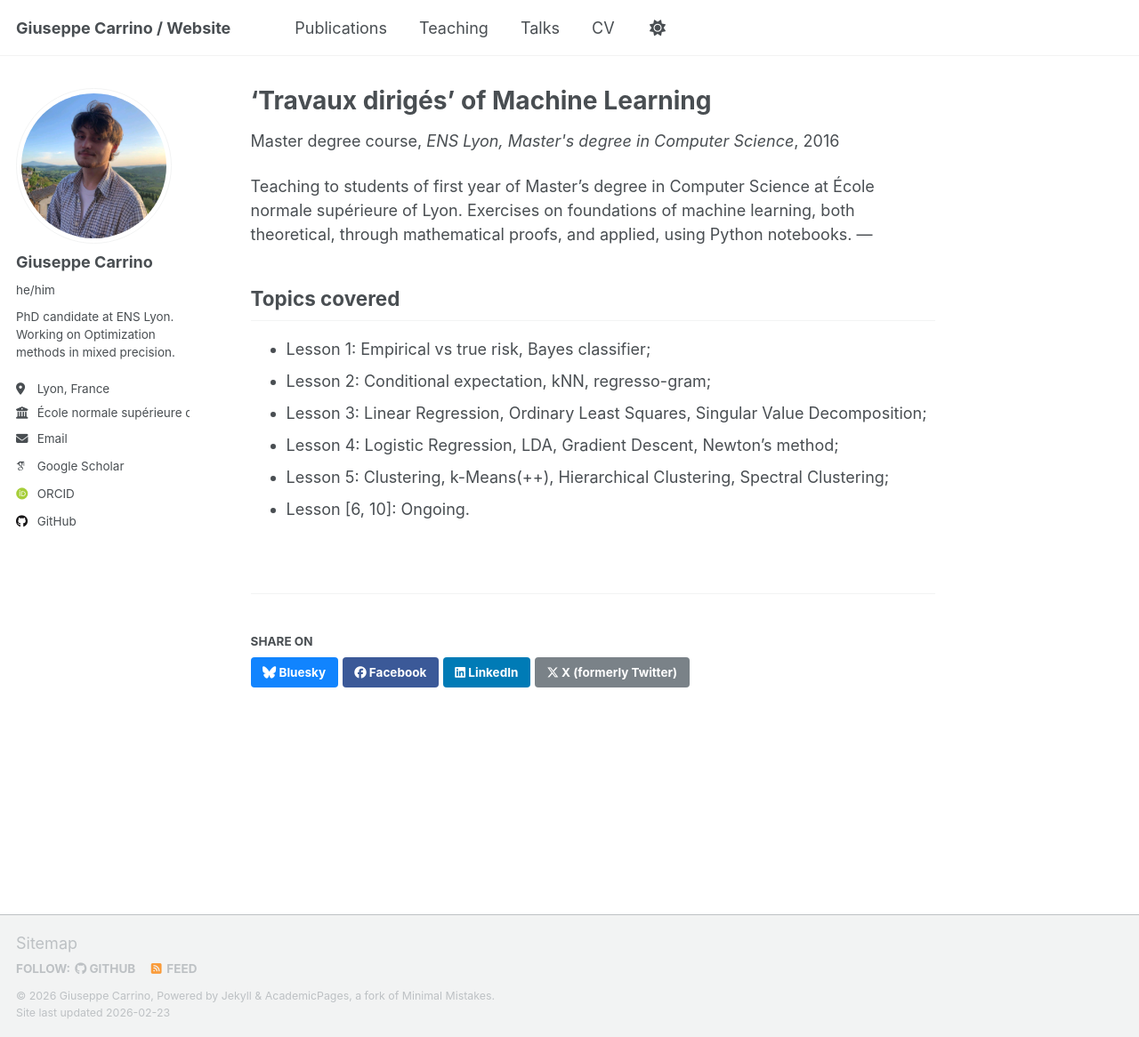
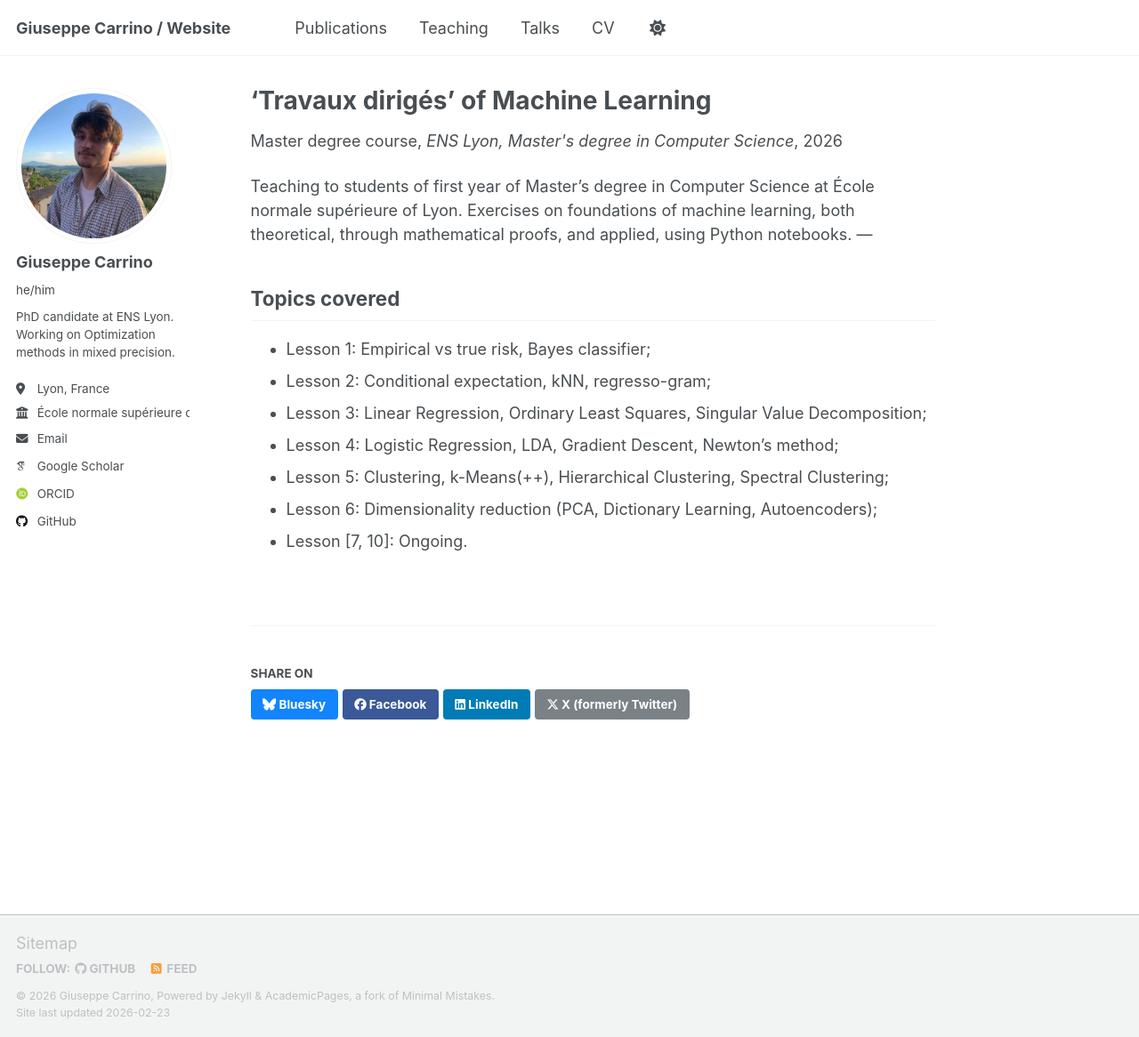
Before and after one commit to JosephCarrino/josephcarrino.github.io, a Jekyll site: the page built from _teaching/2026-td-ml.md, in a window 1280 px wide and 1166 px high. Shown: the whole window at 89% size. Built offline with Jekyll 4.4.1, drawn with Linux system fonts in a browser that asks for light colours; some web fonts are replaced; a script that is not in the unit is left out.

Commit message:
Update TD list

```diff
--- a/_teaching/2026-td-ml.md
+++ b/_teaching/2026-td-ml.md
@@ -4,7 +4,7 @@ collection: teaching
 type: "Master degree course"
 permalink: /teaching/2026-td-ml
 venue: "ENS Lyon, Master's degree in Computer Science"
-date: 2016-01-08
+date: 2026-01-07
 location: "Lyon, France"
 ---
 
@@ -17,4 +17,5 @@ Exercises on foundations of machine learning, both theoretical, through mathemat
 - Lesson 3: Linear Regression, Ordinary Least Squares, Singular Value Decomposition;
 - Lesson 4: Logistic Regression, LDA, Gradient Descent, Newton's method;
 - Lesson 5: Clustering, k-Means(++), Hierarchical Clustering, Spectral Clustering;
-- Lesson [6, 10]: Ongoing.
+- Lesson 6: Dimensionality reduction (PCA, Dictionary Learning, Autoencoders);
+- Lesson [7, 10]: Ongoing.
```
